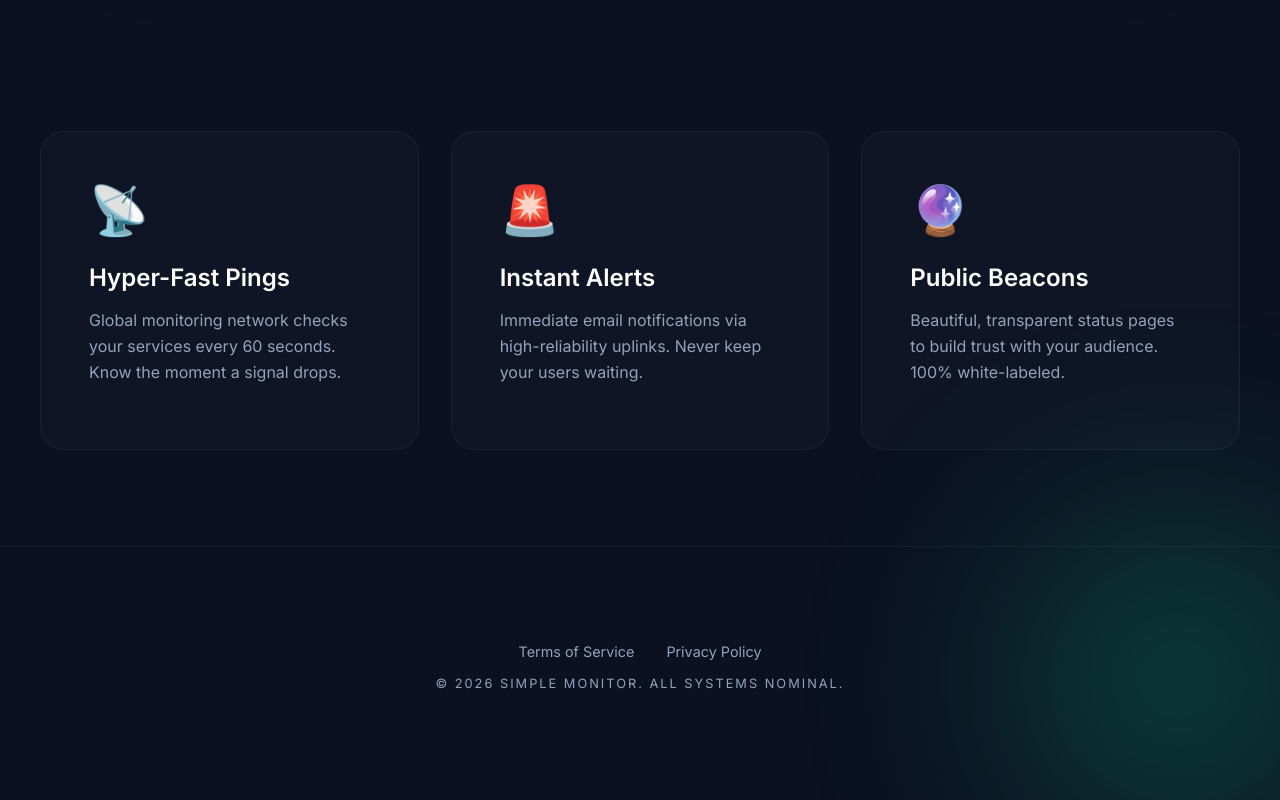
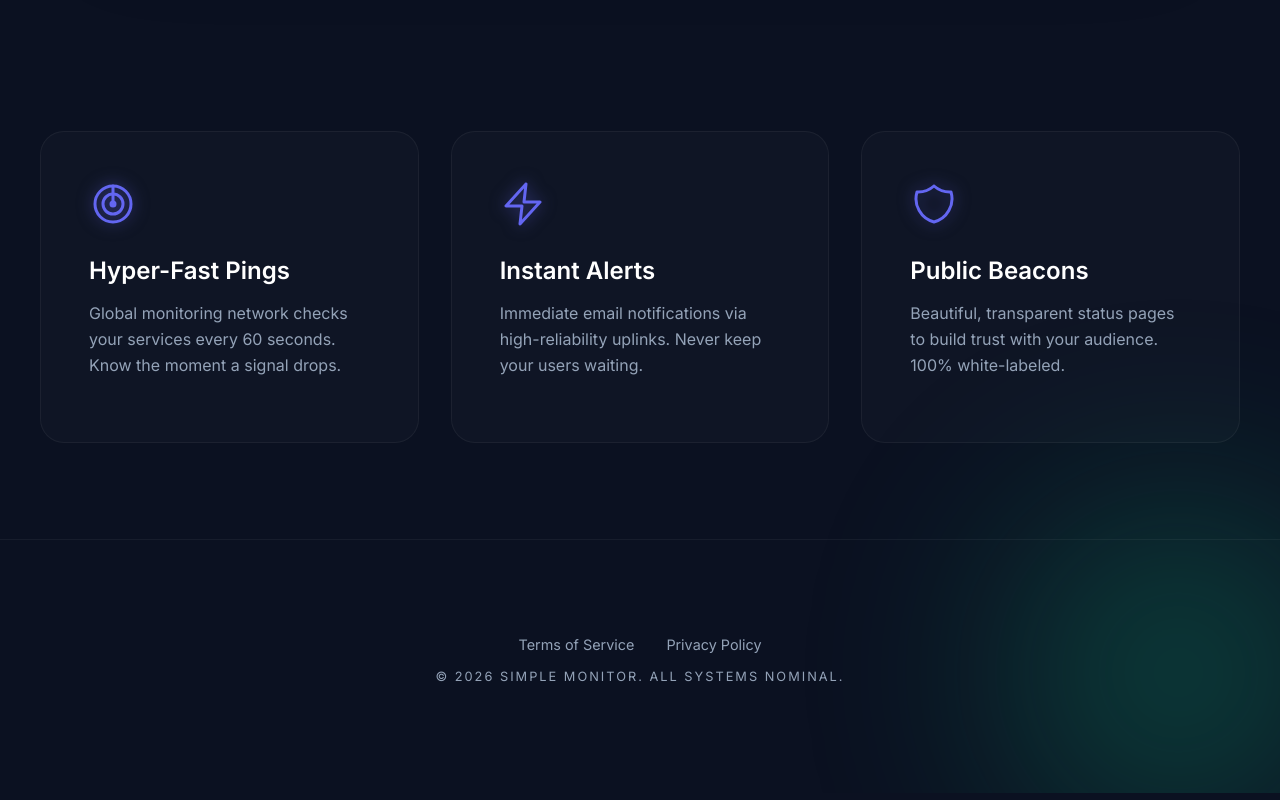
Before and after one commit to khalidGir/SimpleApp, a React (Vite) app in the folder frontend/: page / in a window 1280 px wide. Shown: the part 1252-2052 px from the top of the page. Built offline with nearby package versions, Linux system fonts and the light colour scheme; no server answers; a web font is replaced by a local one.

Commit message:
fix(ui): replace emoji icons with vector SVGs on landing page

```diff
--- a/frontend/src/pages/Landing.jsx
+++ b/frontend/src/pages/Landing.jsx
@@ -3,6 +3,31 @@ import { Link } from 'react-router-dom';
 import SEO from '../components/SEO';
 import '../global.css';
 import './Landing.css';
+
+// SVG Icons Component
+const Icon = ({ name }) => {
+  const icons = {
+    radar: (
+      <svg width="48" height="48" viewBox="0 0 24 24" fill="none" stroke="currentColor" strokeWidth="1.5" strokeLinecap="round" strokeLinejoin="round">
+        <path d="M12 12m-9 0a9 9 0 1 0 18 0a9 9 0 1 0 -18 0" />
+        <path d="M12 12m-5 0a5 5 0 1 0 10 0a5 5 0 1 0 -10 0" />
+        <path d="M12 12m-1 0a1 1 0 1 0 2 0a1 1 0 1 0 -2 0" />
+        <path d="M12 3v9" />
+      </svg>
+    ),
+    bolt: (
+      <svg width="48" height="48" viewBox="0 0 24 24" fill="none" stroke="currentColor" strokeWidth="1.5" strokeLinecap="round" strokeLinejoin="round">
+        <path d="M13 2l-10 11h8l-1 9l10 -11h-8l1 -9" />
+      </svg>
+    ),
+    shield: (
+      <svg width="48" height="48" viewBox="0 0 24 24" fill="none" stroke="currentColor" strokeWidth="1.5" strokeLinecap="round" strokeLinejoin="round">
+        <path d="M12 3a12 12 0 0 0 8.5 3a12 12 0 0 1 -8.5 15a12 12 0 0 1 -8.5 -15a12 12 0 0 0 8.5 -3" />
+      </svg>
+    )
+  };
+  return <div style={{ color: 'var(--primary)', filter: 'drop-shadow(0 0 8px rgba(99, 102, 241, 0.5))' }}>{icons[name]}</div>;
+};
 
 function Landing() {
   return (
@@ -47,17 +72,17 @@ function Landing() {
       {/* FEATURES SECTION */}
       <section className="features">
         <div className="feature-card">
-          <span style={{fontSize: '3rem'}}>📡</span>
+          <div style={{ marginBottom: '1.5rem' }}><Icon name="radar" /></div>
           <h3>Hyper-Fast Pings</h3>
           <p>Global monitoring network checks your services every 60 seconds. Know the moment a signal drops.</p>
         </div>
         <div className="feature-card">
-          <span style={{fontSize: '3rem'}}>🚨</span>
+          <div style={{ marginBottom: '1.5rem' }}><Icon name="bolt" /></div>
           <h3>Instant Alerts</h3>
           <p>Immediate email notifications via high-reliability uplinks. Never keep your users waiting.</p>
         </div>
         <div className="feature-card">
-          <span style={{fontSize: '3rem'}}>🔮</span>
+          <div style={{ marginBottom: '1.5rem' }}><Icon name="shield" /></div>
           <h3>Public Beacons</h3>
           <p>Beautiful, transparent status pages to build trust with your audience. 100% white-labeled.</p>
         </div>
```
